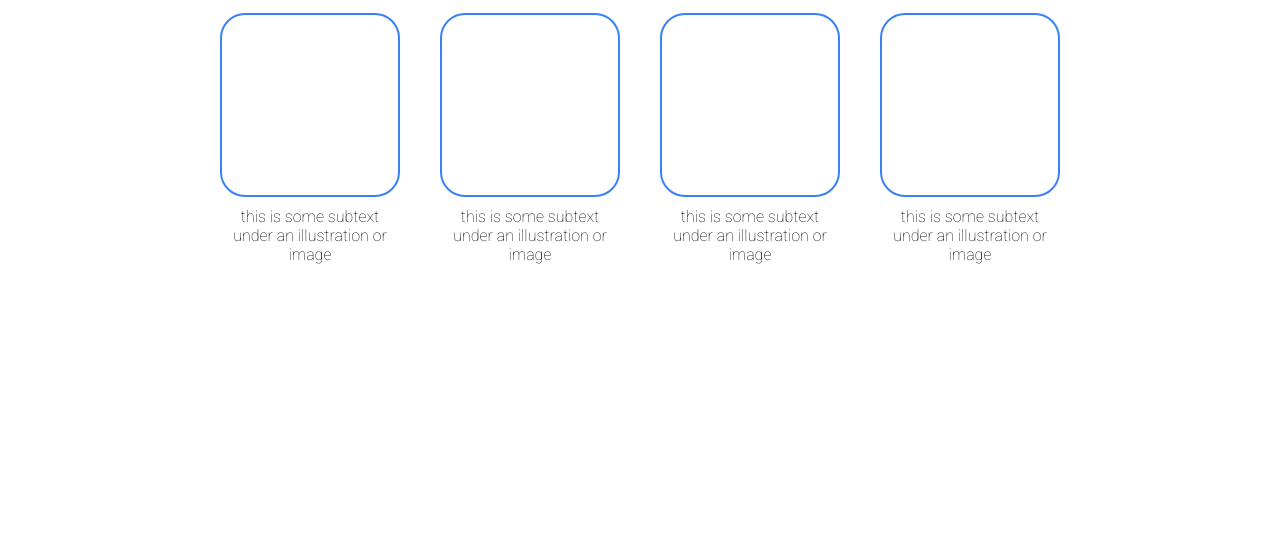
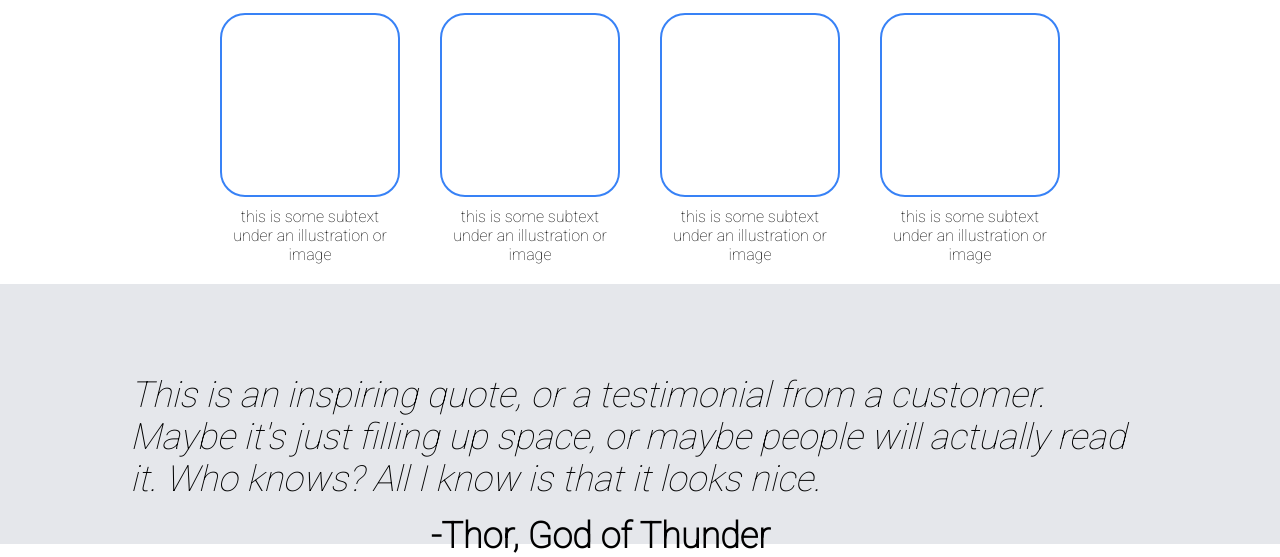
Before and after one commit to korduss/Landing-Page, a plain HTML site: page index.html in a window 1280 px wide. Shown: the part 626-1183 px from the top of the page. Before the commit the page ends 890 px from the top, so only its background shows below. Drawn offline with Linux system fonts and the light colour scheme.

Commit message:
create quote section

```diff
--- a/index.html
+++ b/index.html
@@ -49,6 +49,9 @@
 
     </div>
     </div>
-
+    <div class="quote-section">
+        <div class="quote">This is an inspiring quote, or a testimonial from a customer. Maybe it's just filling up space, or maybe people will actually read it. Who knows? All I know is that it looks nice.</div>
+        <div class="name">-Thor, God of Thunder</div>
+    </div>
 </body>
 </html>
--- a/style.css
+++ b/style.css
@@ -83,3 +83,22 @@ button{
     font-weight: bolder;
     color:#1F2937;
 }
+.quote-section{
+    display:flex;
+    flex-direction: column;
+    align-items: center;
+    background-color: #E5E7EB;
+    margin-top:20px;
+    gap: 15px;
+    padding: 90px 130px;
+    height: 80px;
+    font-size: 36px;;
+}
+.name{
+    margin-left: auto;
+    margin-right: 380px;
+    font-weight: bold;
+}
+.quote{
+    font-style: italic;
+}
```
